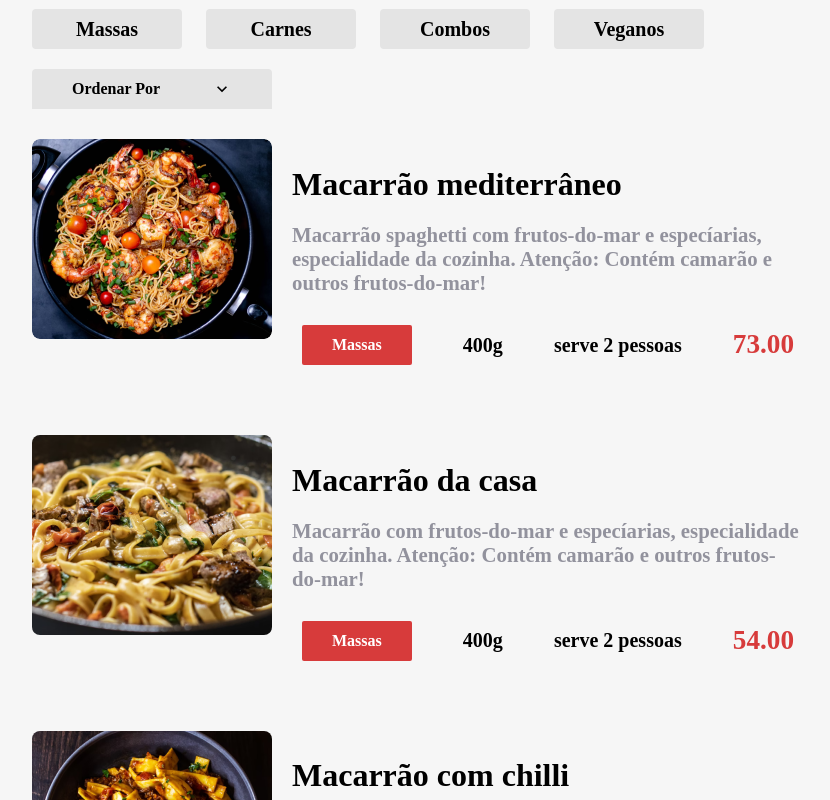
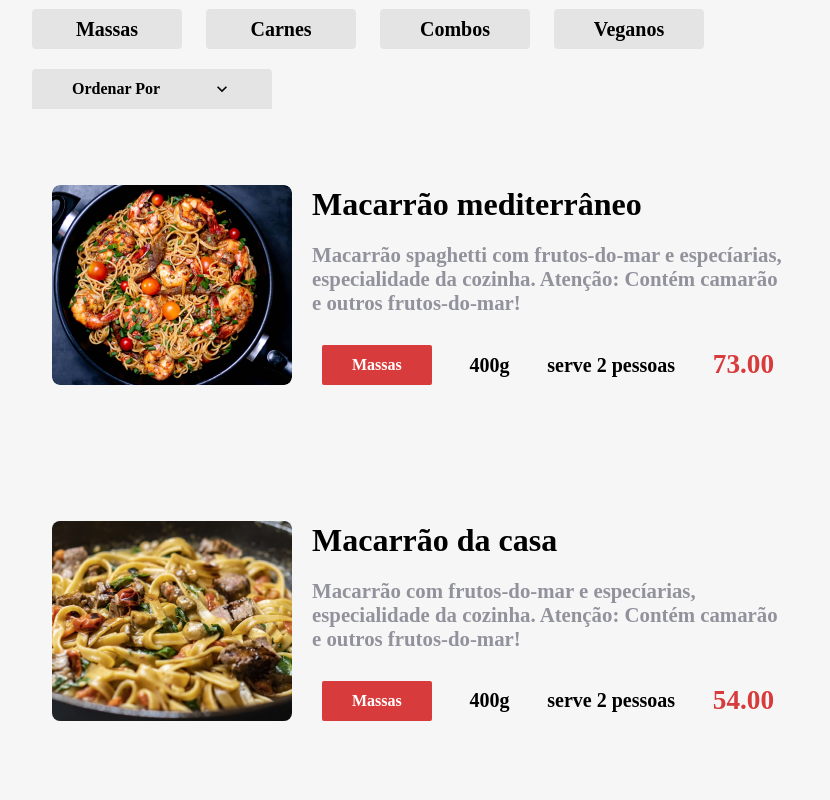
Before and after one commit to kelvia-snts/Aluroni, a React (Create React App) app: page /cardapio in a window 1280 px wide. Shown: the part 640-1440 px from the top of the page, without its empty margins (168-998 px from the left). Built offline with nearby package versions, Linux system fonts and the light colour scheme; a web font is replaced by a local one.

Commit message:
add not found screen, solve header

```diff
--- a/src/components/DefaultPage/index.tsx
+++ b/src/components/DefaultPage/index.tsx
@@ -1,8 +1,13 @@
 import style from './DefaultPage.module.scss';
 import { Outlet } from 'react-router-dom';
 import themeStyle from 'styles/theme.module.scss';
+import React from 'react';
 
-export default function DefaultPage() {
+export default function DefaultPage({
+  children,
+}: {
+  children?: React.ReactNode;
+}) {
   return (
     <>
       <header className={style.header}>
@@ -10,6 +15,7 @@
       </header>
       <div className={themeStyle.container}>
         <Outlet />
+        {children}
       </div>
     </>
   );
--- a/src/pages/About/About.module.scss
+++ b/src/pages/About/About.module.scss
@@ -18,10 +18,10 @@
 .imagens {
   display: flex;
   flex-wrap: wrap;
-  gap: 20px;
+  gap: 50px;
   justify-content: space-between;
   &__imagem {
-    width: 600px;
+    width: 400px;
     img {
       border-radius: 5px;
       width: 100%;
--- a/src/pages/About/index.tsx
+++ b/src/pages/About/index.tsx
@@ -11,7 +11,7 @@
     <section>
       <h3 className={themeStyle.titulo}>Sobre</h3>
       <div className={style.sobreNos}>
-        <img src={casa} alt="Casa Aluroni" />
+        {/* <img src={casa} alt="Casa Aluroni" />  */}
         <div className={style.sobreNos__texto}>
           <p>
             Nós do Aluroni oferecemos a vocês, nossos queridos clientes, a Massa
--- a/src/pages/Dishe/index.tsx
+++ b/src/pages/Dishe/index.tsx
@@ -2,19 +2,21 @@
 import { useNavigate, useParams } from 'react-router-dom';
 import menuItem from 'data/MenuItem.json';
 import DishesTags from 'components/DishesTags';
+import NotFound from 'pages/NotFound';
+import DefaultPage from 'components/DefaultPage';
 
 export default function Dishe() {
   const { id } = useParams();
 
   const dishe = menuItem.find((item) => item.id === Number(id));
   if (!dishe) {
-    return '';
+    return <NotFound />;
   }
 
   const navigate = useNavigate();
 
   return (
-    <>
+    <DefaultPage>
       <button className={style.voltar} onClick={() => navigate(-1)}>
         {'< Voltar'}
       </button>
@@ -28,6 +30,6 @@
           <DishesTags {...dishe} />
         </div>
       </section>
-    </>
+    </DefaultPage>
   );
 }
--- a/src/pages/RestaurantMenu/Items/Item/Item.module.scss
+++ b/src/pages/RestaurantMenu/Items/Item/Item.module.scss
@@ -1,12 +1,18 @@
 @import "styles/variables";
 @import "styles/breakpoints";
 
-
-
 .item {
+  align-items: center;
+  border-radius: 10px;
+  cursor: pointer;
   display: flex;
   flex-wrap: wrap;
+  padding: 20px;
+  transition: .2s ease-in;
   width: 90%;
+  &:hover {
+    background-color: $grey;
+  }
   &__image {
     min-width: 240px;
     @media (max-width: $desktop_xsm) {
@@ -23,7 +29,7 @@
     flex-direction: column;
     flex-wrap: wrap;
     justify-content: space-around;
-    padding: 0 20px;
+    margin: 0 20px;
     @media (max-width: $desktop_xsm) {
       flex-direction: row;
       margin-top: 20px;
--- a/src/pages/RestaurantMenu/Items/Item/index.tsx
+++ b/src/pages/RestaurantMenu/Items/Item/index.tsx
@@ -1,12 +1,15 @@
 import ItemStyle from './Item.module.scss';
 import { Dishe } from 'types/dishe';
 import DishesTags from 'components/DishesTags';
+import { useNavigate } from 'react-router-dom';
 
 export default function Item(props: Dishe) {
-  const { title, description, photo } = props;
+  const { id, title, description, photo } = props;
+
+  const navigate = useNavigate();
 
   return (
-    <div className={ItemStyle.item}>
+    <div className={ItemStyle.item} onClick={() => navigate(`/prato/${id}`)}>
       <div className={ItemStyle.item__image}>
         <img src={photo} alt={title} />
       </div>
--- a/src/routes.js
+++ b/src/routes.tsx
@@ -19,8 +19,8 @@
             <Route path="cardapio" element={<RestaurantMenu />} />
             <Route path="sobre" element={<About />} />
           </Route>
+          <Route path="prato/:id" element={<Dishe />} />
           <Route path="*" element={<NotFound />} />
-          <Route path="prato/:id" element={<Dishe />}  />
         </Routes>
         <Footer />
       </Router>
```
